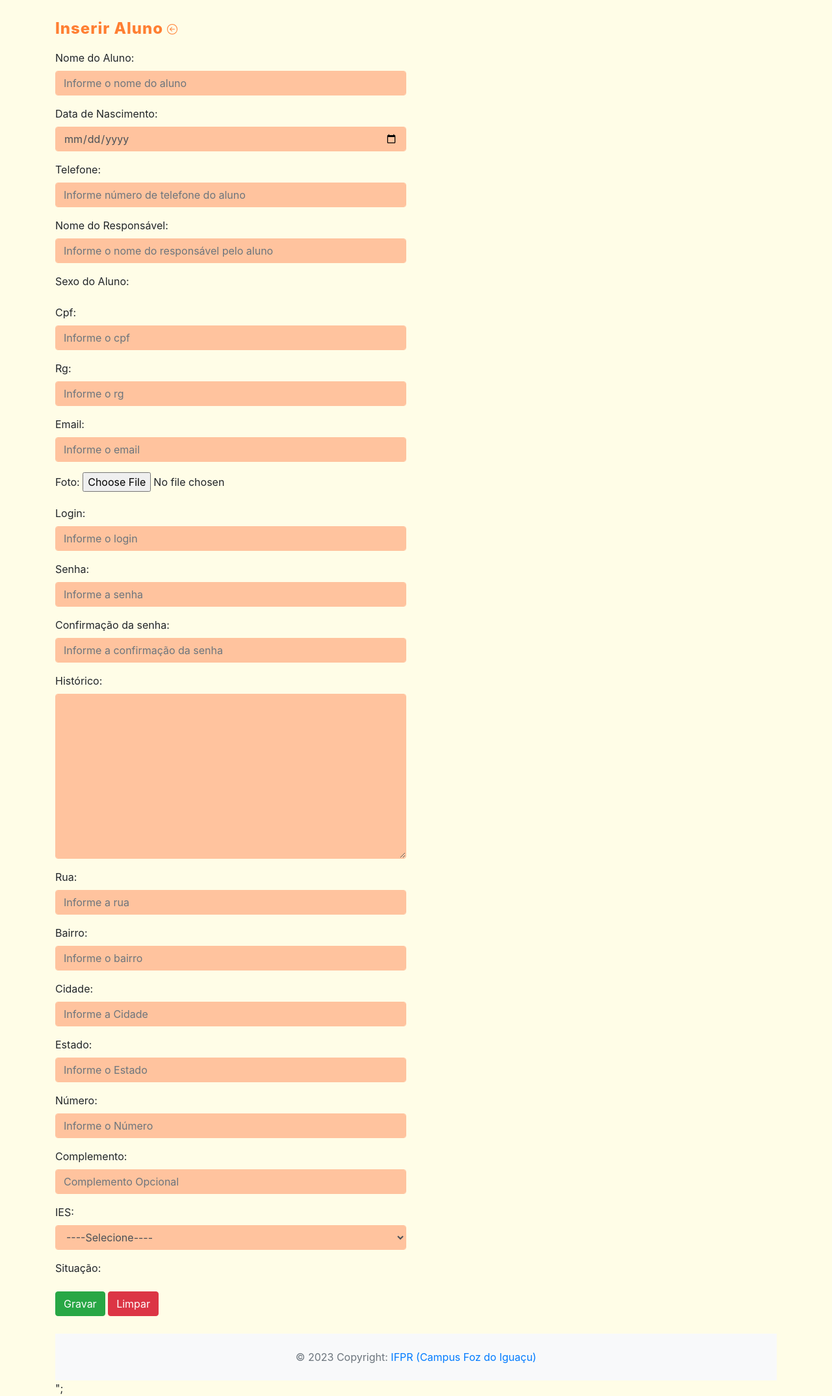
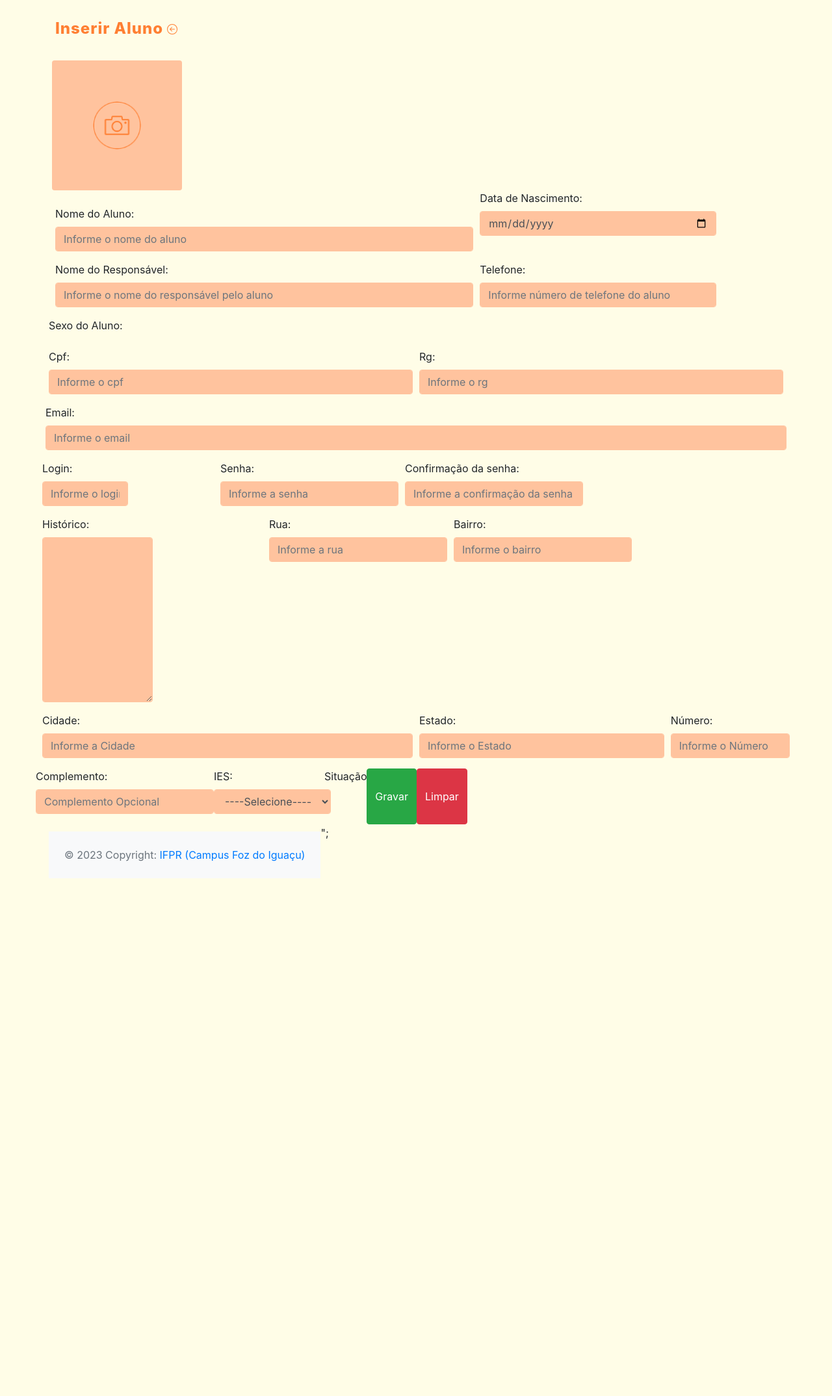
Before and after one commit to JudoConnect/ConnectXpert, a PHP site: page /app/view/aluno/formAluno.php in a window 1280 px wide. Shown: the part 66-2215 px from the top of the page at 65% size. After the commit the page ends 1418 px from the top, so only its background shows below. Run offline with PHP 8.4, Linux system fonts and the light colour scheme; the template is opened without the code that fills it, so the values that code supplies are empty; some libraries are stand-ins or nearby versions.

Commit message:
Frontend

```diff
--- a/crud_connectxpert/app/view/aluno/alunostyle.css
+++ b/crud_connectxpert/app/view/aluno/alunostyle.css
@@ -66,3 +66,37 @@
    background-color: #ffc39e;
    border: 1px solid #ffc39e;
   }
+  #uplImagem{
+    visibility: hidden;
+    width: 200px;
+    height: 200px;
+   }
+
+   #uplImagem:before{
+    width: 200px;
+    height: 200px;
+    content: attr(placeholder);
+    visibility: visible;
+    box-sizing: border-box;
+    position: absolute;
+    display: flex;
+    justify-content: center;
+    align-items: center;
+    background-color: #ffc39e;
+    line-height: 16px;
+    border-radius: 4px;
+    text-overflow: ellipsis;
+    white-space: nowrap;
+    overflow: hidden;
+    cursor: pointer;
+    z-index: 0;
+    background-image: url("../img/camera.png");
+    background-repeat: no-repeat;
+    background-size: 80px;
+    background-position: center;
+    transition: all 0.5s ease-out;
+   }
+
+   #uplImagem:hover:before{
+    background-size: 100px;
+   }
--- a/crud_connectxpert/app/view/aluno/formAluno.php
+++ b/crud_connectxpert/app/view/aluno/formAluno.php
@@ -16,38 +16,48 @@
 </svg></a></h3>
 
 <div class="container">
-    <div class="row">
-        <div class="col-6">
+<div class="form-row" style="margin-top: 40px;">
+                        <label for="uplImagem"></label>
+                        <input type="file" name="foto" id="uplImagem" accept="image/*" />
+                        <?php if(isset($dados["aluno"]) && $dados["aluno"]->getFoto() ):?>
+
+                    <img src="<?= BASEURL_FOTOS . $dados["aluno"]->getFoto(); ?>" alt="" width="100px">
+
+                <?php endif;?>
+                    </div>
             <form id="frmAluno" method="POST" action="<?= BASEURL ?>/controller/AlunoController.php?action=save" enctype="multipart/form-data" >
-
-                <div class="form-group">
+            <div class="form-row" >
+                    <div class="form-group col-md-7">
                     <label for="txtNomeAluno"><br>Nome do Aluno:</label>
                     <input class="form-control" type="text" id="txtNomeAluno" name="nomeAluno"
                         maxlength="70" placeholder="Informe o nome do aluno"
                         value="<?php echo (isset($dados["aluno"]) ? $dados["aluno"]->getNomeAluno() : ''); ?>" />
                 </div>
-
-                <div class="form-group">
+                <div class="form-group col-md-4">
                     <label for="txtNascimentoAluno">Data de Nascimento:</label>
                     <input class="form-control" type="date" id="txtNascimentoAluno" name="nascimentoAluno"
                         value="<?php echo (isset($dados["aluno"]) ? $dados["aluno"]->getNascimentoAluno() : ''); ?>" />
                 </div>
+            </div>
+                <div class="form-row">
 
-                <div class="form-group">
+                <div class="form-group col-md-7">
+                    <label for="txtNomeResponsavel">Nome do Responsável:</label>
+                    <input class="form-control" type="text" id="txtNomeResponsavel" name="nomeResponsavel"
+                        maxlength="70" placeholder="Informe o nome do responsável pelo aluno"
+                        value="<?php echo (isset($dados["aluno"]) ? $dados["aluno"]->getNomeResponsavel() : ''); ?>" />
+                </div>
+
+                    <div class="form-group col-md-4">
                     <label for="txtTelefoneAluno">Telefone:</label>
                     <input class="form-control" type="text" id="txtTelefoneAluno" name="telefoneAluno"
                         maxlength="20" placeholder="Informe número de telefone do aluno"
                         value="<?php echo (isset($dados["aluno"]) ? $dados["aluno"]->getTelefone() : ''); ?>" />
                 </div>
 
-                <div class="form-group">
-                    <label for="txtNomeResponsavel">Nome do Responsável:</label>
-                    <input class="form-control" type="text" id="txtNomeResponsavel" name="nomeResponsavel"
-                        maxlength="70" placeholder="Informe o nome do responsável pelo aluno"
-                        value="<?php echo (isset($dados["aluno"]) ? $dados["aluno"]->getNomeResponsavel() : ''); ?>" />
-                </div>
 
-                <div class="form-group">
+                <div class="form-row">
+                <div class="form-group ">
                     <label>Sexo do Aluno:</label>
                     <?php foreach($dados["sexo"] as $sexo): ?>
                         <div class="form-radio">
@@ -63,102 +73,100 @@
                         </div>
                     <?php endforeach; ?>
                 </div>
-
-                <div class="form-group">
+                <div class="form-row">
+                <div class="form-group col-md-6">
                     <label for="txtCpfALuno">Cpf:</label>
                     <input class="form-control" type="text" id="txtCpfAluno" name="cpfAluno"
                         maxlength="15" placeholder="Informe o cpf"
                         value="<?php echo (isset($dados["aluno"]) ? $dados["aluno"]->getCpfAluno() : ''); ?>"/>
                 </div>
 
-                <div class="form-group">
+                <div class="form-group col-md-6">
                     <label for="txtRgALuno">Rg:</label>
                     <input class="form-control" type="text" id="txtRgAluno" name="rgAluno"
                         maxlength="15" placeholder="Informe o rg"
                         value="<?php echo (isset($dados["aluno"]) ? $dados["aluno"]->getRgAluno() : ''); ?>"/>
                 </div>
 
-                <div class="form-group">
+                <div class="form-row">
+                <div class="form-group col-md-12">
                     <label for="txtEmailALuno">Email:</label>
                     <input class="form-control" type="email" id="txtEmailAluno" name="emailAluno"
-                        maxlength="100" placeholder="Informe o email"
+                         placeholder="Informe o email"
                         value="<?php echo (isset($dados["aluno"]) ? $dados["aluno"]->getEmailAluno() : ''); ?>"/>
                 </div>
 
-                <div class="form-group">
-                    <label for="uplImagem">Foto:</label>
-                    <input type="file" name="foto" id="uplImagem" accept="image/*" />
-                </div>
-
-                <?php if(isset($dados["aluno"]) && $dados["aluno"]->getFoto() ):?>
-
-                    <img src="<?= BASEURL_FOTOS . $dados["aluno"]->getFoto(); ?>" alt="" width="100px">
-
-                <?php endif;?>
-
-                <div class="form-group">
+                <div class="form-row" >
+                <div class="form-group col-md-6">
                     <label for="txtLoginALuno">Login:</label>
                     <input class="form-control" type="text" id="txtLoginAluno" name="loginAluno"
                         maxlength="15" placeholder="Informe o login"
                         value="<?php echo (isset($dados["aluno"]) ? $dados["aluno"]->getLoginAluno() : ''); ?>"/>
                 </div>
+                </div>
 
-                <div class="form-group">
+                <div class="form-row" >
+                <div class="form-group col-md-6">
                     <label for="txtSenha">Senha:</label>
                     <input class="form-control" type="password" id="txtPasswordAluno" name="senhaAluno"
                         maxlength="15" placeholder="Informe a senha"
                         value="<?php echo (isset($dados["aluno"]) ? $dados["aluno"]->getSenhaAluno() : ''); ?>"/>
                 </div>
 
-                <div class="form-group">
+                <div class="form-group col-md-6 ">
                     <label for="txtConfSenhaAluno">Confirmação da senha:</label>
                     <input class="form-control" type="password" id="txtConfSenhaAluno" name="confSenhaAluno"
                         maxlength="15" placeholder="Informe a confirmação da senha"
                         value="<?php echo isset($dados["confSenhaAluno"]) ? $dados["confSenhaAluno"] : '';?>"/>
                 </div>
+                </div>
 
-                <div class="form-group">
+                <div class="form-row" >
+                <div class="form-group col-md-6">
                 <label for="txtHistorico">Histórico:</label>
-                <br>
                 <textarea class="form-control" id="txtHistorico" name="historico" rows="10" cols="30"></textarea>
                <?php echo (isset ($dados["aluno"]) ? $dados["aluno"]->getHistorico() : '');?>
                 </div>
+                </div>
 
-                <div class="form-group">
+                <div class="form-row" >
+                <div class="form-group col-md-6">
                     <label for="txtEndRua">Rua:</label>
                     <input class="form-control" type="text" id="txtEndRua" name="endRua"
                         maxlength="100" placeholder="Informe a rua"
                         value="<?php echo (isset($dados["aluno"]) ? $dados["aluno"]->getEndRua() : ''); ?>" />
                 </div>
 
-                <div class="form-group">
+                <div class="form-group col-md-6">
                     <label for="txtEndBairro">Bairro:</label>
                     <input class="form-control" type="text" id="txtEndBairro" name="endBairro"
                         maxlength="100" placeholder="Informe o bairro"
                         value="<?php echo (isset($dados["aluno"]) ? $dados["aluno"]->getEndBairro() : ''); ?>" />
                 </div>
-
-                <div class="form-group">
+                </div>
+                <div class="form-row" >
+                <div class="form-group col-md-6">
                     <label for="txtEndCidade">Cidade:</label>
                     <input class="form-control" type="text" id="txtEndCidade" name="endCidade"
                         maxlength="100" placeholder="Informe a Cidade"
                         value="<?php echo (isset($dados["aluno"]) ? $dados["aluno"]->getEndCidade() : ''); ?>" />
                 </div>
 
-                <div class="form-group">
+                <div class="form-group col-md-4">
                     <label for="txtEndEstado">Estado:</label>
                     <input class="form-control" type="text" id="txtEndEstado" name="endEstado"
                         maxlength="70" placeholder="Informe o Estado"
                         value="<?php echo (isset($dados["aluno"]) ? $dados["aluno"]->getEndEstado() : ''); ?>" />
                 </div>
 
-                <div class="form-group">
+                <div class="form-group col-md-2">
                     <label for="txtEndNumero">Número:</label>
                     <input class="form-control" type="text" id="txtEndNumero" name="endNumero"
                         placeholder="Informe o Número"
                         value="<?php echo (isset($dados["aluno"]) ? $dados["aluno"]->getEndNumero() : ''); ?>" />
                 </div>
 
+                <div class="form-row" >
                 <div class="form-group">
                     <label for="txtEndComplemento">Complemento:</label>
                     <input class="form-control" type="text" id="txtEndComplemento" name="endComplemento"
@@ -182,8 +190,10 @@
                     </select>
 
                 </div>
+                </div>
 
 
+                <div class="form-row" >
                 <div class="form-group">
                     <label>Situação:</label>
 
@@ -210,11 +220,13 @@
                         </div>
                     <?php endforeach; ?>
                 </div>
+                                </div>
 
                 <div class="form-group">
 
                 <input type="hidden" id="hddId" name="id_aluno"
                     value="<?= $dados['id_aluno']; ?>" />
+                </div>
 
                 <button type="submit" class="btn btn-success">Gravar</button>
                 <button type="reset" class="btn btn-danger">Limpar</button>
```
Also changed, not shown: crud_connectxpert/app/view/produto/form.php (+5 -4 lines), crud_connectxpert/app/view/produto/produtostyle.css (+35 -0 lines), crud_connectxpert/app/view/professor/formProfessor.php (+7 -6 lines).
